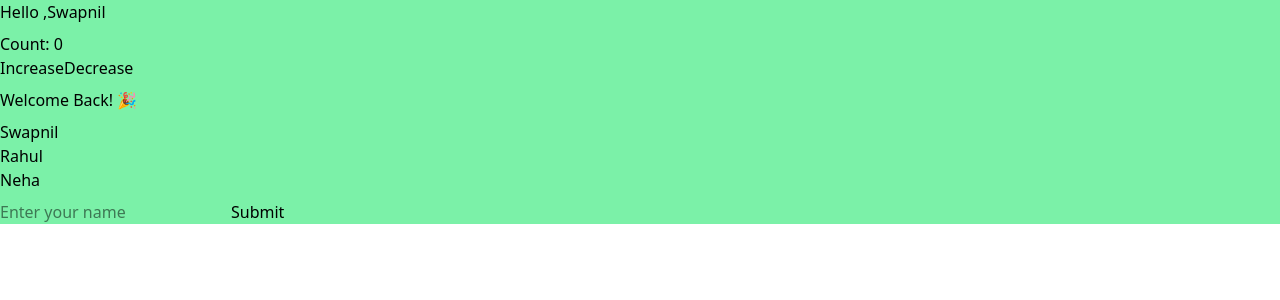
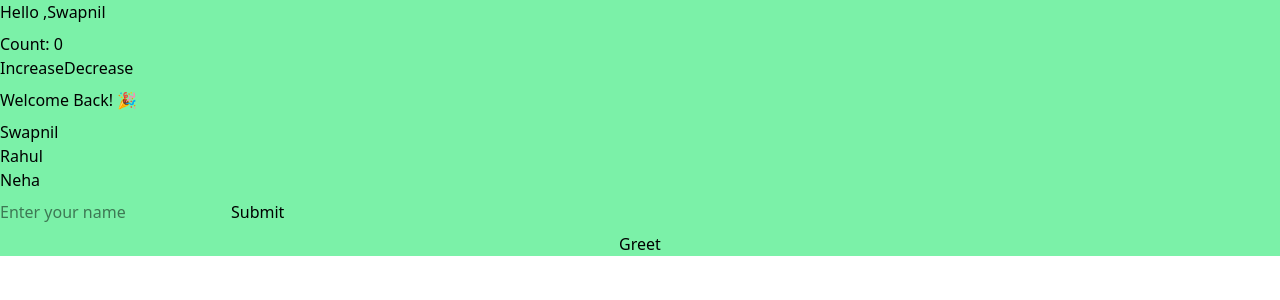
Before and after one commit to SwapniL1563/prep_react, a React (Vite) app: page / in a window 1280 px wide. Shown: the top 300 px of the page. Built offline with nearby package versions, Linux system fonts and the light colour scheme.

Commit message:
add  events_handling

```diff
--- a/src/App.tsx
+++ b/src/App.tsx
@@ -3,6 +3,7 @@ import State from "../src/components/State";
 import ConditionalRendering from "../src/components/Conditional _Rendering";
 import ListAndKeys from "./components/List_Keys";
 import ControlledForm from "./components/Forms";
+import ClickBtn from "./components/Events";
 
 function App() {
   return (
@@ -12,6 +13,7 @@ function App() {
     <ConditionalRendering loggedIn={true}/>
     <ListAndKeys/>
     <ControlledForm/>
+    <ClickBtn name="Swapnil"/>
    </div>
   )
 }
--- /dev/null
+++ b/src/components/Events.tsx
@@ -0,0 +1,26 @@
+// React handles almost everything like HTML but with few changes
+// Events are named in camelCase
+// Instead of string u passed  function as event handler
+
+// function ClickBtn() {
+//     const handleClick = () => {
+//         alert("Button Clicked")
+//     }
+
+//     return <button onClick={handleClick}>Click Me</button>
+
+//     // here handleClick is function reference
+//     // if you write onClick={handleClick()} it will execute immediately
+// }
+
+
+// if we want to pass argument to event handler
+// wrap the function in an arrow function
+
+function GreetButton({ name }) {
+  const greet = (person) => alert(`Hello, ${person}!`);
+
+  return <button onClick={() => greet(name)}>Greet</button>;
+}
+
+export default GreetButton;
```
Also changed, not shown: src/components/Forms.tsx (line endings or trailing spaces).
